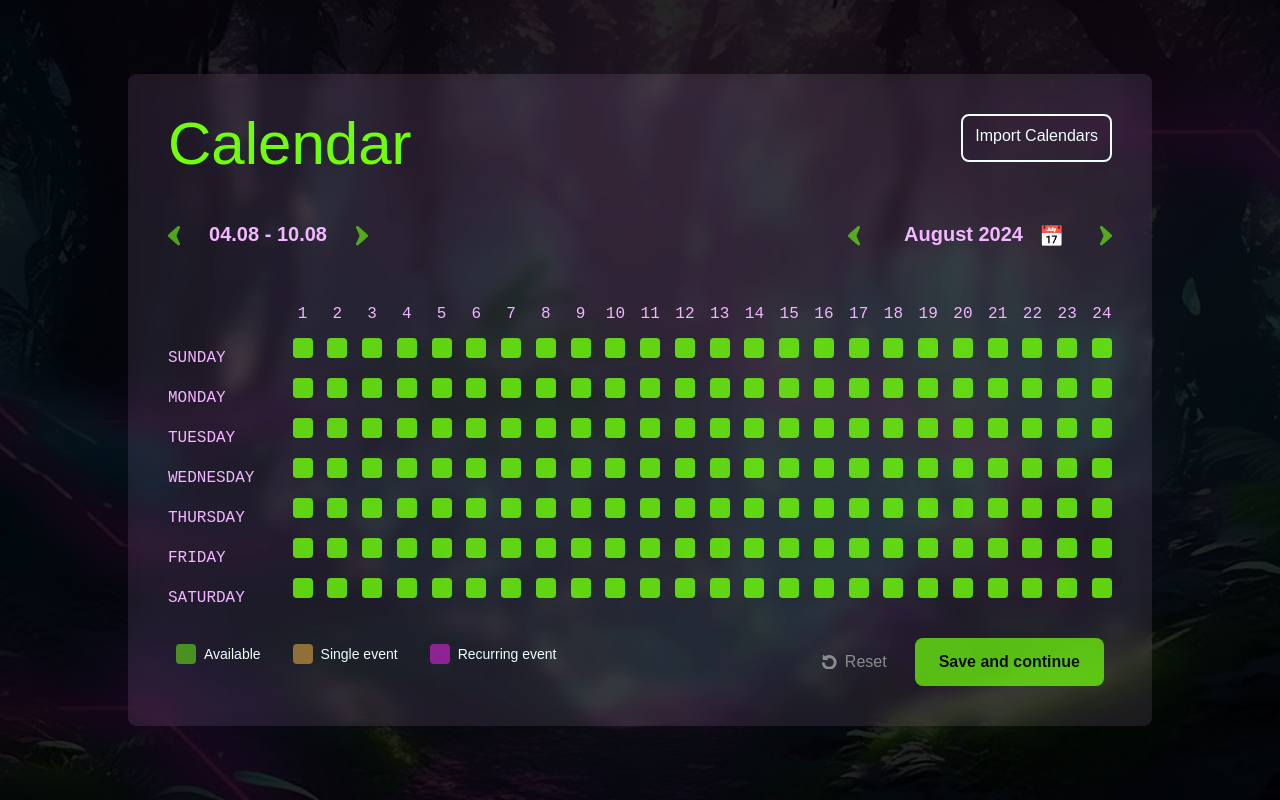
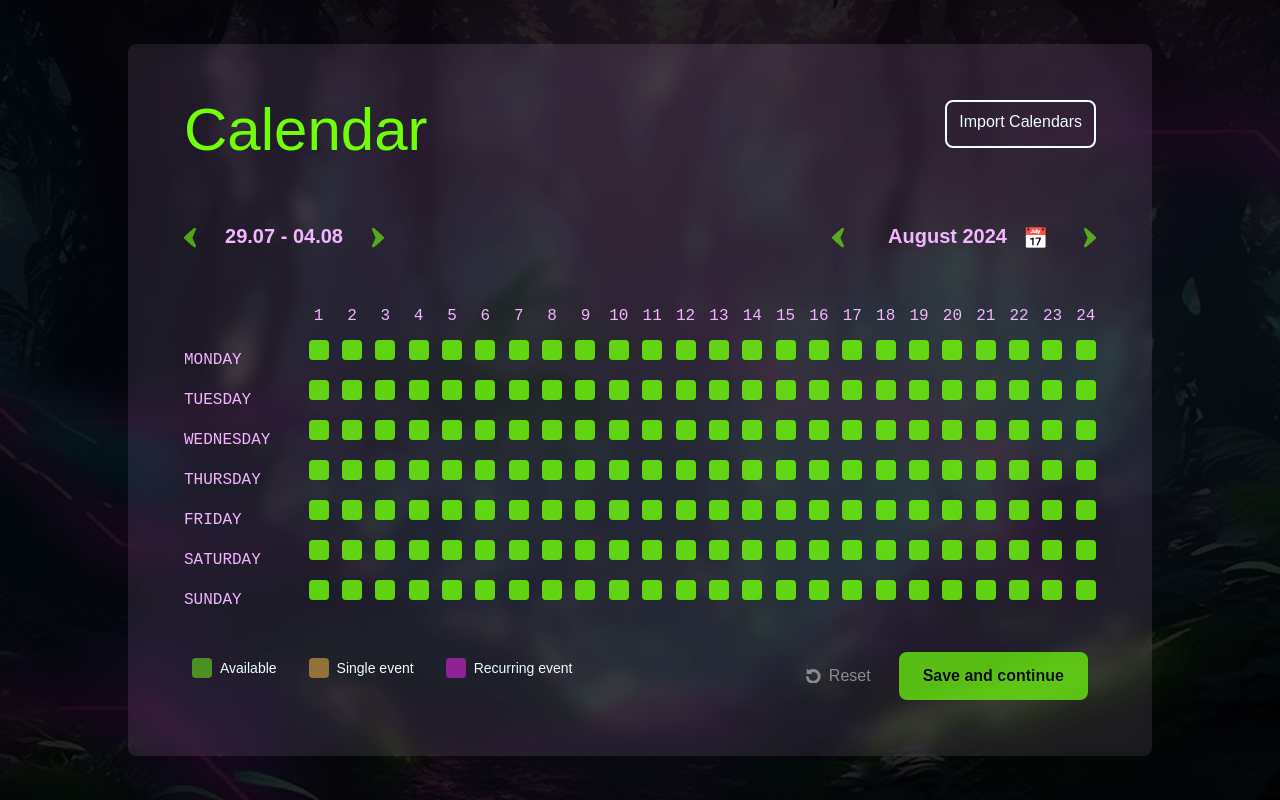
Before and after one commit to Visual-Riot/plaeen, a Next.js app: page /calendar in a window 1280 px wide. Built offline with nearby package versions, Linux system fonts and the light colour scheme; a web font is replaced by a local one.

Commit message:
change start of the week to Monday

```diff
--- a/src/app/(protected)/calendar/page.tsx
+++ b/src/app/(protected)/calendar/page.tsx
@@ -7,7 +7,6 @@ import ResetIcon from "@/components/icons/ResetIcon";
 import LeftArrow from "@/components/icons/LeftArrow";
 import RightArrow from "@/components/icons/RightArrow";
 import PlayerCalendarWrapper from "@/components/calendar/PlayerCalendarWrapper";
-//import calendar options
 import {
   format,
   addWeeks,
@@ -37,9 +36,9 @@ export default function Page() {
 
   // Calendar Update option
   const currentWeekRange = `${format(
-    startOfWeek(currentDate),
+    startOfWeek(currentDate, { weekStartsOn: 1 }),
     "dd.MM"
-  )} - ${format(endOfWeek(currentDate), "dd.MM")}`;
+  )} - ${format(endOfWeek(currentDate, { weekStartsOn: 1 }), "dd.MM")}`;
   const currentMonth = format(currentDate, "MMMM yyyy");
 
   // Calendar Navigation
@@ -65,7 +64,7 @@ export default function Page() {
       {/* black overlay on background pic */}
       <div className="absolute inset-0 bg-black opacity-85"></div>
       {/* frosted glass */}
-      <div className="w-full md:w-4/5 min-h-screen md:min-h-4 bg-lightPurple bg-opacity-10 backdrop-filter backdrop-blur brightness-125 rounded-lg py-10 px-2 md:p-10">
+      <div className="w-full md:w-4/5 min-h-screen md:min-h-4 bg-lightPurple bg-opacity-10 backdrop-filter backdrop-blur brightness-125 rounded-lg py-12 px-2 md:p-14">
         {/* HEADLINE ROW */}
         <div className="block md:flex md:justify-between">
           <h1 className="text-8xl md:text-6xl text-green font-abolition text-center">
@@ -79,7 +78,7 @@ export default function Page() {
         </div>
 
         {/* CALENDAR NAVIGATION ROW */}
-        <div className="flex justify-between items-center my-12 text-lightPurple text-xl font-semibold">
+        <div className="flex justify-between items-center mt-16 mb-12 text-lightPurple text-xl font-semibold">
           <div className="flex items-center">
             <button onClick={handlePreviousWeek}>
               <LeftArrow className="mr-2 fill-green" />
@@ -115,7 +114,7 @@ export default function Page() {
         />
 
         {/* LOW ROW with legend and submit button */}
-        <div className="flex items-center w-full justify-between  px-2">
+        <div className="flex items-center w-full justify-between mt-8 px-2">
           <div className="flex flex-col md:flex-row text-lightGrey font-light text-sm">
             <div className="flex flex-row pr-8 ">
               <button className="w-5 h-5 bg-green opacity-50 rounded mb-4 mr-2"></button>{" "}
@@ -143,7 +142,6 @@ export default function Page() {
               className="mr-0 lg:mr-5 align-middle"
               onClick={() => {
                 resetDayHours();
-                console.log("Reset");
               }}
             >
               <ResetIcon className="mr-2 fill-current align-middle" />
--- a/src/components/calendar/PlayerCalendarDesktop.tsx
+++ b/src/components/calendar/PlayerCalendarDesktop.tsx
@@ -35,20 +35,10 @@ const PlayerCalendarDesktop: React.FC<PlayerCalendarDesktopProps> = ({
   currentDate,
   className = "",
 }) => {
-  // const daysOfWeek = [
-  //   "Monday",
-  //   "Tuesday",
-  //   "Wednesday",
-  //   "Thursday",
-  //   "Friday",
-  //   "Saturday",
-  //   "Sunday",
-  // ];
-
   const daysOfWeek: string[] = [];
 
-  const start = startOfWeek(currentDate);
-  const end = endOfWeek(currentDate);
+  const start = startOfWeek(currentDate, { weekStartsOn: 1 });
+  const end = endOfWeek(currentDate, { weekStartsOn: 1 });
 
   for (
     let date = start;
--- a/src/components/calendar/PlayerCalendarMobile.tsx
+++ b/src/components/calendar/PlayerCalendarMobile.tsx
@@ -1,6 +1,6 @@
 import PlayerTimeSlot from "../buttons/PlayerTimeSlot";
 import DayButton from "../buttons/DayButton";
-import React, { useState, useEffect } from "react";
+import React, { useState } from "react";
 import { startOfWeek, endOfWeek, format } from "date-fns";
 
 interface PlayerCalendarMobileProps {
@@ -22,8 +22,8 @@ const PlayerCalendarMobile: React.FC<PlayerCalendarMobileProps> = ({
   className,
 }) => {
   const daysOfWeek: string[] = [];
-  const start = startOfWeek(currentDate);
-  const end = endOfWeek(currentDate);
+  const start = startOfWeek(currentDate, { weekStartsOn: 1 });
+  const end = endOfWeek(currentDate, { weekStartsOn: 1 });
 
   for (
     let date = start;
--- a/src/components/calendar/PlayerCalendarWrapper.tsx
+++ b/src/components/calendar/PlayerCalendarWrapper.tsx
@@ -1,7 +1,7 @@
 import React, { useState, useEffect } from "react";
 import PlayerCalendarDesktop from "./PlayerCalendarDesktop";
 import PlayerCalendarMobile from "./PlayerCalendarMobile";
-import { format, subWeeks, addWeeks, startOfWeek } from "date-fns";
+import { format, startOfWeek } from "date-fns";
 
 interface PlayerCalendarWrapperProps {
   dayHours: { [key: string]: { [key: number]: string } };
@@ -20,7 +20,7 @@ const PlayerCalendarWrapper: React.FC<PlayerCalendarWrapperProps> = ({
   const [selectedDay, setSelectedDay] = useState<string>("Monday");
 
   const getCurrentWeekKey = (date: Date) => {
-    const start = startOfWeek(date);
+    const start = startOfWeek(date, { weekStartsOn: 1 });
     return format(start, "dd.MM.yyyy");
   };
 
@@ -146,7 +146,6 @@ const PlayerCalendarWrapper: React.FC<PlayerCalendarWrapperProps> = ({
         <PlayerCalendarDesktop
           className="hidden lg:flex"
           dayHours={dayHours}
-          setDayHours={setDayHours} // ??
           onHoursStateChange={handleHourStateChange}
           onSelectAllSlotsForHours={selectAllSlotsForHours}
           onSelectAllSlotsForDays={selectAllSlotsForDays}
```
